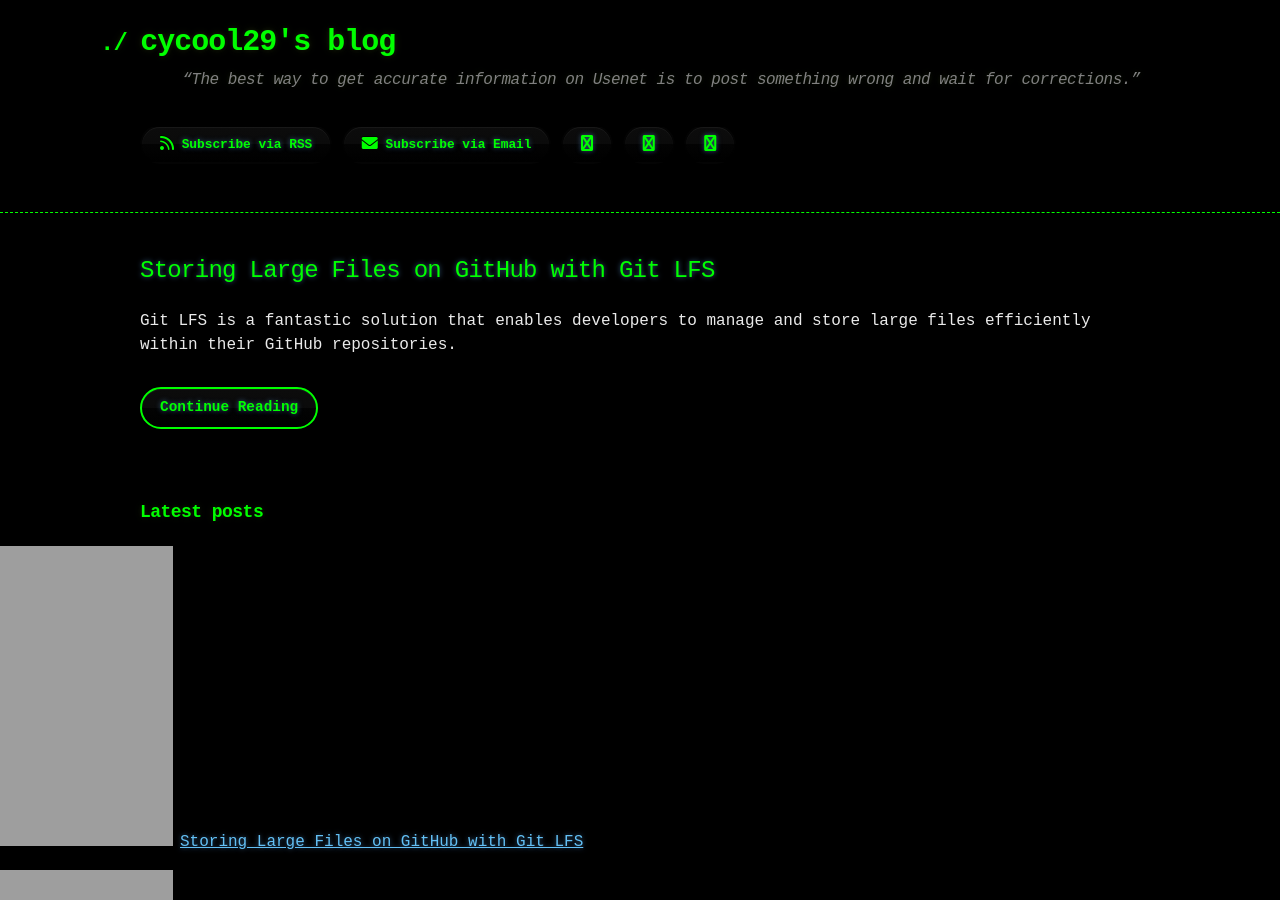
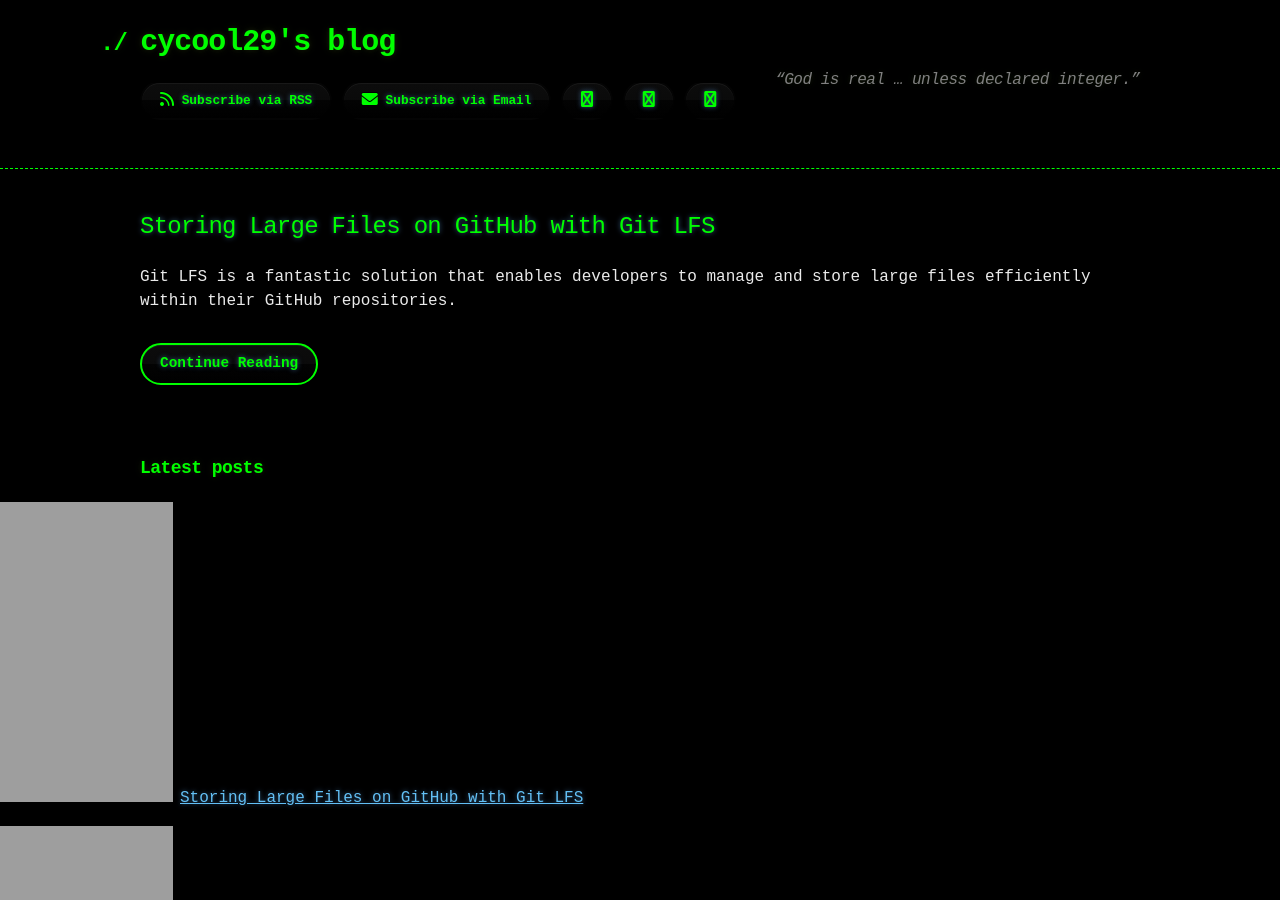
Before and after one commit to cycool29/cycool29.github.io, a Jekyll site: the page built from index.md, in a window 1280 px wide and 900 px high. Built offline with Jekyll 4.4.1, drawn with Linux system fonts in a browser that asks for light colours; a style sheet for code colours, icons or effects is not loaded.

Commit message:
Update quotes

```diff
--- a/_config.yml
+++ b/_config.yml
@@ -1,5 +1,5 @@
 title: cycool29's blog
-description: "“The best way to get accurate information on Usenet is to post something wrong and wait for corrections.” "
+description: "“God is real … unless declared integer.” "
 bio: A high school student. Intermediate in Python, Git, Bash. Learning JavaScript. He/Him. "
 author: cycool29
 url: https://cycool29.github.io
```
